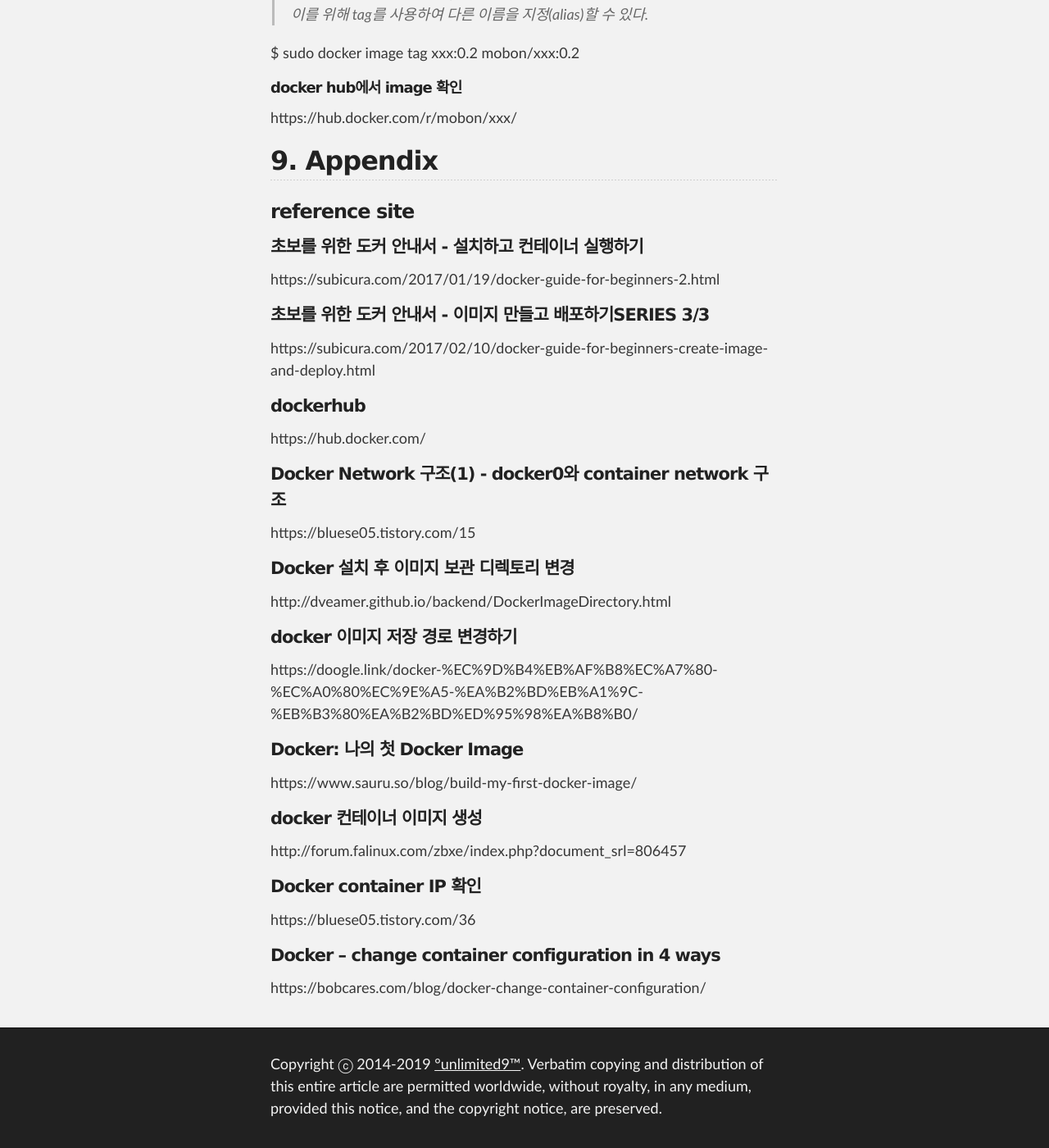
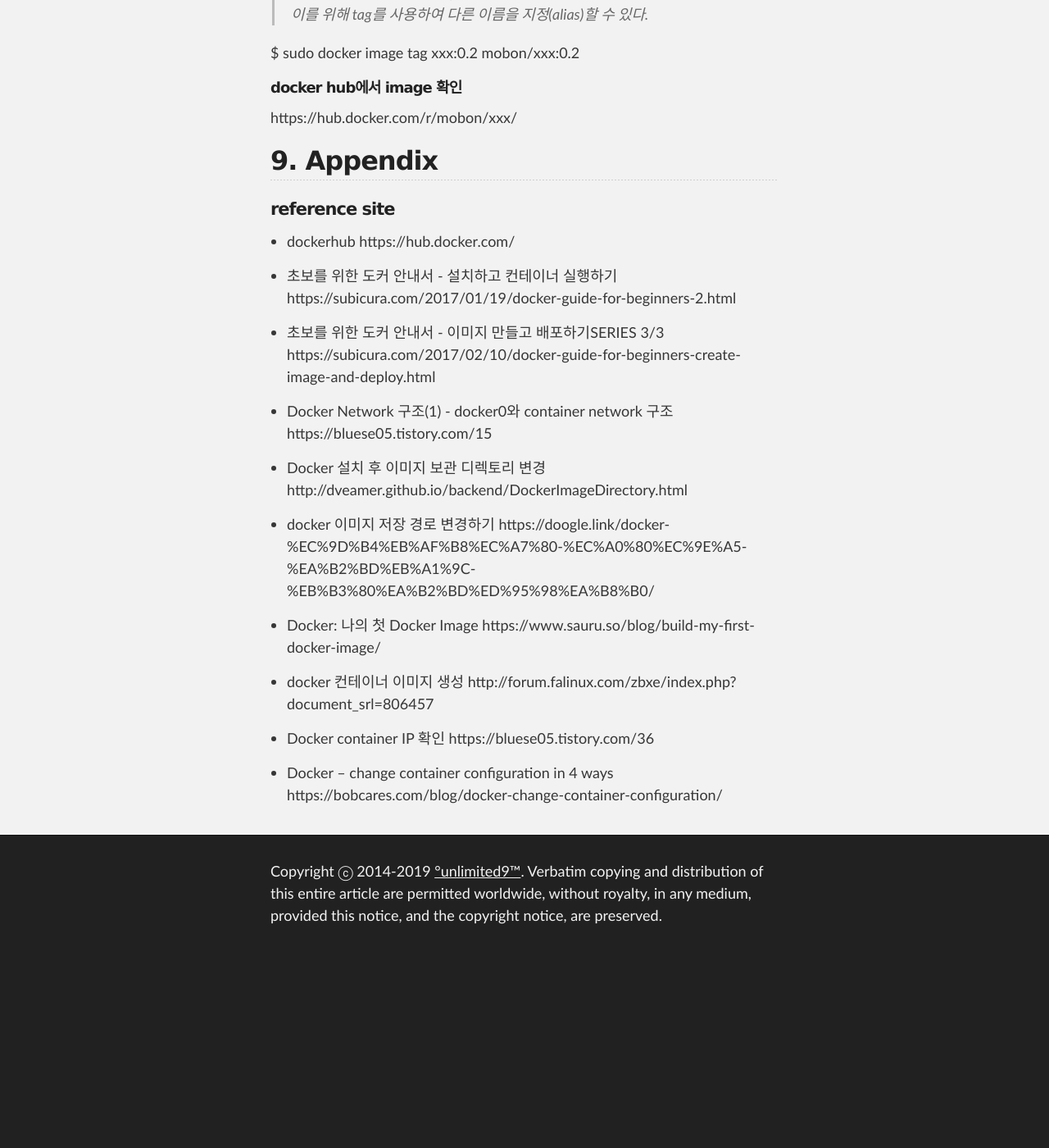
Before and after one commit to unlimited9/unlimited9.github.com, a Jekyll site: the page built from reference.notes/TA/cloud/docker/administration.management.md, in a window 1280 px wide and 1400 px high, scrolled down 8447 px. Shown: the whole window at 82% size. Built offline with Jekyll 4.4.1, drawn with Linux system fonts in a browser that asks for light colours; our own code applies the rules of GitHub Pages for plain Markdown files; after the commit the page ends 9612 px from its top, so only the background shows below that.

```diff
--- a/reference.notes/TA/cloud/docker/administration.management.md
+++ b/reference.notes/TA/cloud/docker/administration.management.md
@@ -312,34 +312,34 @@ https://hub.docker.com/r/mobon/xxx/
 
 ## 9. Appendix
 
-### reference site
+#### reference site
 
-#### 초보를 위한 도커 안내서 - 설치하고 컨테이너 실행하기
+* dockerhub
+https://hub.docker.com/
+
++ 초보를 위한 도커 안내서 - 설치하고 컨테이너 실행하기
 https://subicura.com/2017/01/19/docker-guide-for-beginners-2.html
 
-#### 초보를 위한 도커 안내서 - 이미지 만들고 배포하기SERIES 3/3
++ 초보를 위한 도커 안내서 - 이미지 만들고 배포하기SERIES 3/3
 https://subicura.com/2017/02/10/docker-guide-for-beginners-create-image-and-deploy.html
 
-#### dockerhub
-https://hub.docker.com/
-
-#### Docker Network 구조(1) - docker0와 container network 구조
++ Docker Network 구조(1) - docker0와 container network 구조
 https://bluese05.tistory.com/15
 
-#### Docker 설치 후 이미지 보관 디렉토리 변경
++ Docker 설치 후 이미지 보관 디렉토리 변경
 http://dveamer.github.io/backend/DockerImageDirectory.html
 
-#### docker 이미지 저장 경로 변경하기
++ docker 이미지 저장 경로 변경하기
 https://doogle.link/docker-%EC%9D%B4%EB%AF%B8%EC%A7%80-%EC%A0%80%EC%9E%A5-%EA%B2%BD%EB%A1%9C-%EB%B3%80%EA%B2%BD%ED%95%98%EA%B8%B0/
 
-#### Docker: 나의 첫 Docker Image
++ Docker: 나의 첫 Docker Image
 https://www.sauru.so/blog/build-my-first-docker-image/
 
-#### docker 컨테이너 이미지 생성
++ docker 컨테이너 이미지 생성
 http://forum.falinux.com/zbxe/index.php?document_srl=806457
 
-#### Docker container IP 확인
++ Docker container IP 확인
 https://bluese05.tistory.com/36
 
-#### Docker – change container configuration in 4 ways
++ Docker – change container configuration in 4 ways
 https://bobcares.com/blog/docker-change-container-configuration/
```
